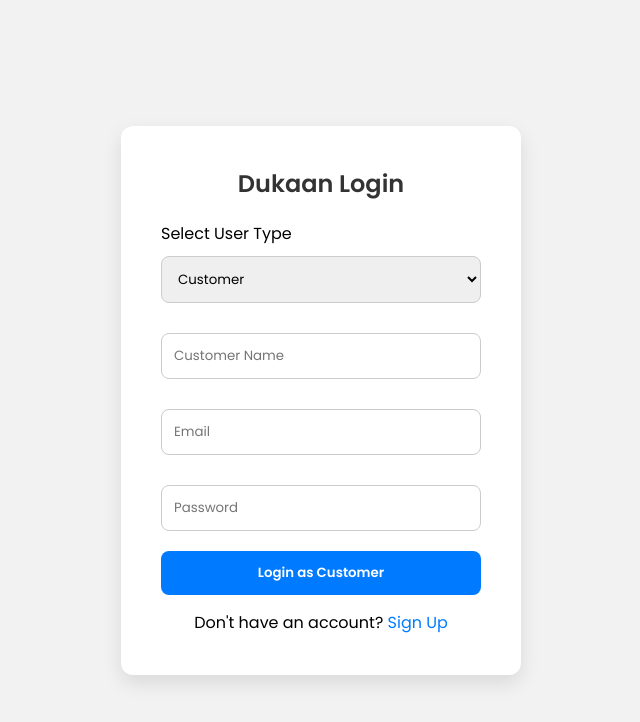
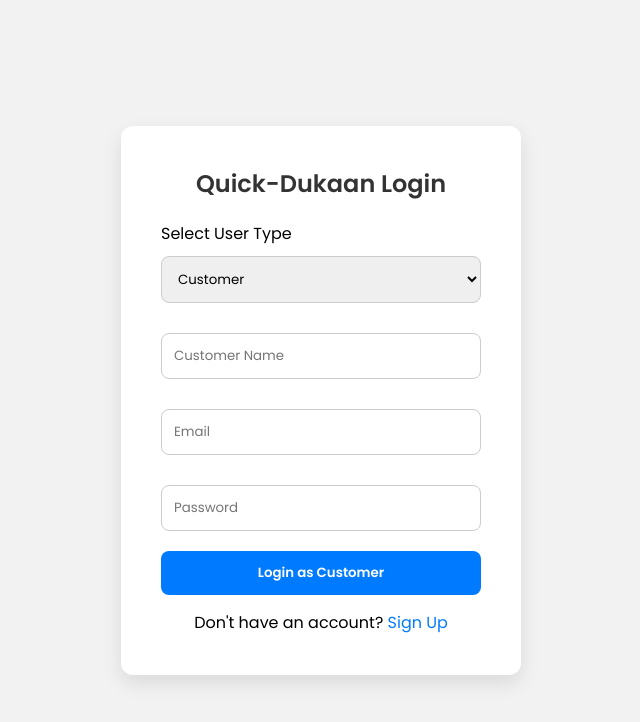
Before and after one commit to VenkataSivamma/Quick-Dukaan, a plain HTML site: page index.html in a window 1280 px wide. Shown: the whole page, without its empty margins (319-959 px from the left). Drawn offline with Linux system fonts and the light colour scheme.

Commit message:
Updated Dukaan to Quick-Dukaan

```diff
--- a/index.html
+++ b/index.html
@@ -84,7 +84,7 @@
 </head>
 <body>
   <div class="container">
-    <h2>Dukaan Login</h2>
+    <h2> Quick-Dukaan Login</h2>
 
     <label for="userType">Select User Type</label>
     <select id="userType" onchange="toggleFields()">
```
